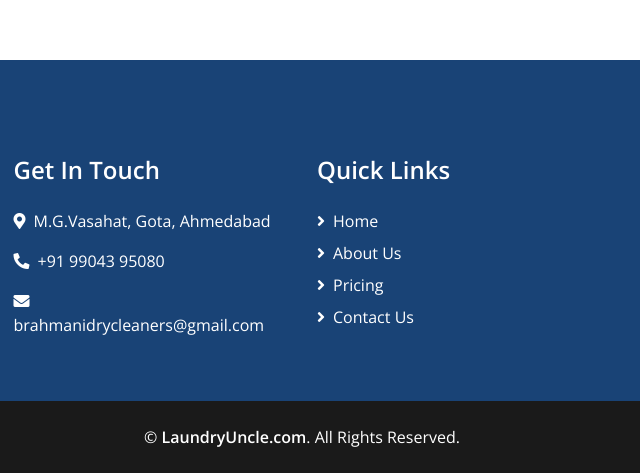
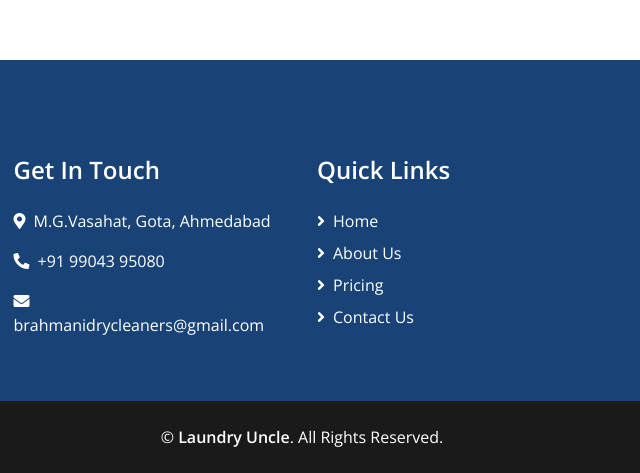
Before and after one commit to shubhamsinh/Laundry-Uncle, a plain HTML site: page pricing.html in a window 1280 px wide. Shown: the part 822-1295 px from the top of the page, 338-978 px from the left. Drawn offline with nearby package versions, Linux system fonts and the light colour scheme.

Commit message:
Update pricing.html

```diff
--- a/pricing.html
+++ b/pricing.html
@@ -231,7 +231,7 @@
     </div>
 	<div class="container-fluid bg-dark text-white py-4 px-sm-3 px-md-5">
         <p class="m-0 text-center text-white">
-            &copy; <a class="text-white font-weight-medium" href="#">LaundryUncle.com</a>. All Rights Reserved.<!--  Designed by
+            &copy; <a class="text-white font-weight-medium" href="#">Laundry Uncle</a>. All Rights Reserved.<!--  Designed by
             <a class="text-white font-weight-medium" href="https://htmlcodex.com">HTML Codex</a> -->
         </p>
     </div>
```
